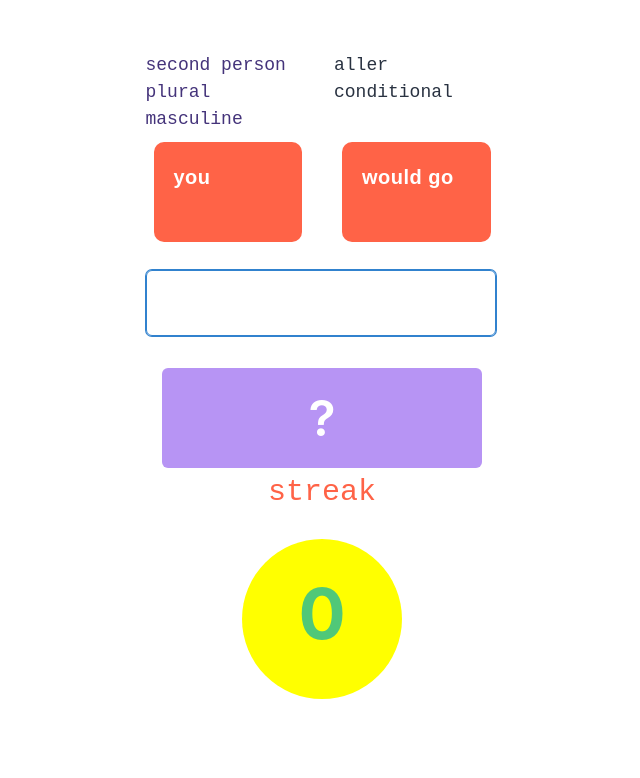
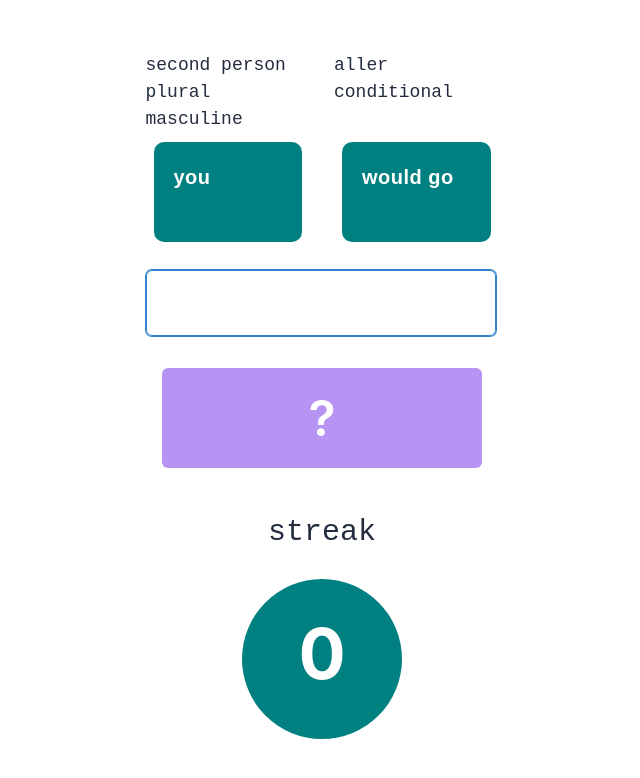
Before and after one commit to DavTho1983/french-verb-conjugation, a Next.js app: page / in a window 1280 px wide. Shown: the top 778 px of the page, without its empty margins (318-958 px from the left). Built offline with nearby package versions, Linux system fonts and the light colour scheme.

Commit message:
new colour scheme

```diff
--- a/components/conjugation/conjugation.jsx
+++ b/components/conjugation/conjugation.jsx
@@ -32,7 +32,7 @@ function ConjugationContainer({ conjugation }) {
   return (
     <Box
       borderRadius={10}
-      bg="tomato"
+      bg="teal"
       p={5}
       h={100}
       color="white"
--- a/components/modal/modal.module.css
+++ b/components/modal/modal.module.css
@@ -1,7 +1,7 @@
 .noAnswer {
   font-weight: bold;
   font-style: italic;
-  color: tomato;
+  color: "##232D3F";
   font-size: 1.5em !important;
   height: 2.5em;
 }
@@ -17,7 +17,7 @@
   font-weight: bold;
   margin-left: 10px;
   margin-right: 10px;
-  color: blueviolet;
+  color: teal;
   font-size: 2em;
   margin-top: -6px;
 }
@@ -27,7 +27,7 @@
   margin-left: 10px;
   margin-right: 10px;
   margin-top: -8px;
-  color: red;
+  color: "#232D3F";
   font-size: 2.2em;
 }
 
--- a/components/navBar/navBar.jsx
+++ b/components/navBar/navBar.jsx
@@ -64,7 +64,7 @@ function NavBar({ isNavBarOpen }) {
             w={393}
             h={20}
             border={!item1Open ? "5px solid white" : "none"}
-            bg="yellow.200"
+            bg="teal.500"
             onMouseEnter={() => setItem1Open(true)}
             onMouseLeave={() => setItem1Open(false)}
           >
@@ -74,7 +74,7 @@ function NavBar({ isNavBarOpen }) {
             w={393}
             h={20}
             border={!item2Open ? "5px solid white" : "none"}
-            bg="tomato"
+            bg="#B794F4"
             onMouseEnter={() => setItem2Open(true)}
             onMouseLeave={() => setItem2Open(false)}
           >
@@ -84,7 +84,7 @@ function NavBar({ isNavBarOpen }) {
             w={393}
             h={20}
             border={!item3Open ? "5px solid white" : "none"}
-            bg="pink.100"
+            bg="teal.500"
             onMouseEnter={() => setItem3Open(true)}
             onMouseLeave={() => setItem3Open(false)}
           >
--- a/pages/index.js
+++ b/pages/index.js
@@ -285,7 +285,7 @@ export default function Home() {
                 m={3}
                 fontFamily={currentFonts.pronoun}
                 fontSize={18}
-                color={"#44337A"}
+                color={"#232D3F"}
                 h={50}
               >
                 {pronounLabel}
@@ -296,7 +296,7 @@ export default function Home() {
                 m={3}
                 fontFamily={currentFonts.pronoun}
                 fontSize={18}
-                color={"#293241"}
+                color={"#232D3F"}
                 h={50}
               >
                 {verb} {tense}
@@ -314,6 +314,7 @@ export default function Home() {
             <GridItem rowSpan={1} colSpan={1} mb={0}>
               <Input
                 ref={finalRef}
+                color={"#232D3F"}
                 fontSize={20}
                 m={5}
                 mt={2}
@@ -355,8 +356,8 @@ export default function Home() {
         {!isNavBarOpen && (
           <Flex direction={"column"} align={"center"} w={393} h={400} m={20}>
             <Text
-              mt={10}
-              color={"tomato"}
+              mt={20}
+              color={"#232D3F"}
               fontSize={30}
               fontFamily={"monospace"}
               mb={3}
@@ -364,12 +365,12 @@ export default function Home() {
               streak
             </Text>
             <Center
-              bg={"yellow"}
+              bg={"teal"}
               mt={3}
               h={160}
               w={160}
               borderRadius={"50%"}
-              color={"#50C878"}
+              color={"white"}
               fontSize={70}
               fontWeight={"bold"}
             >
```
